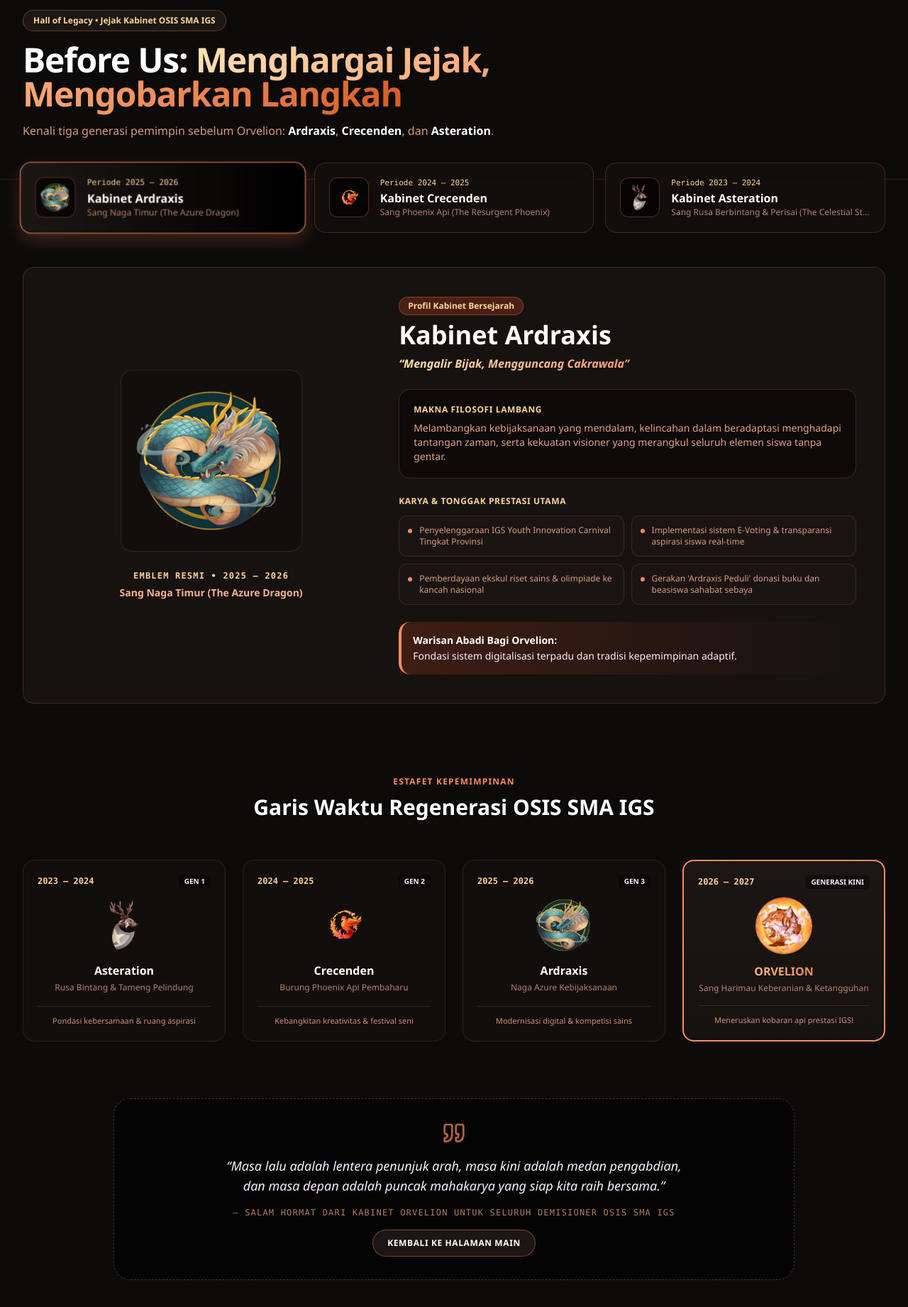
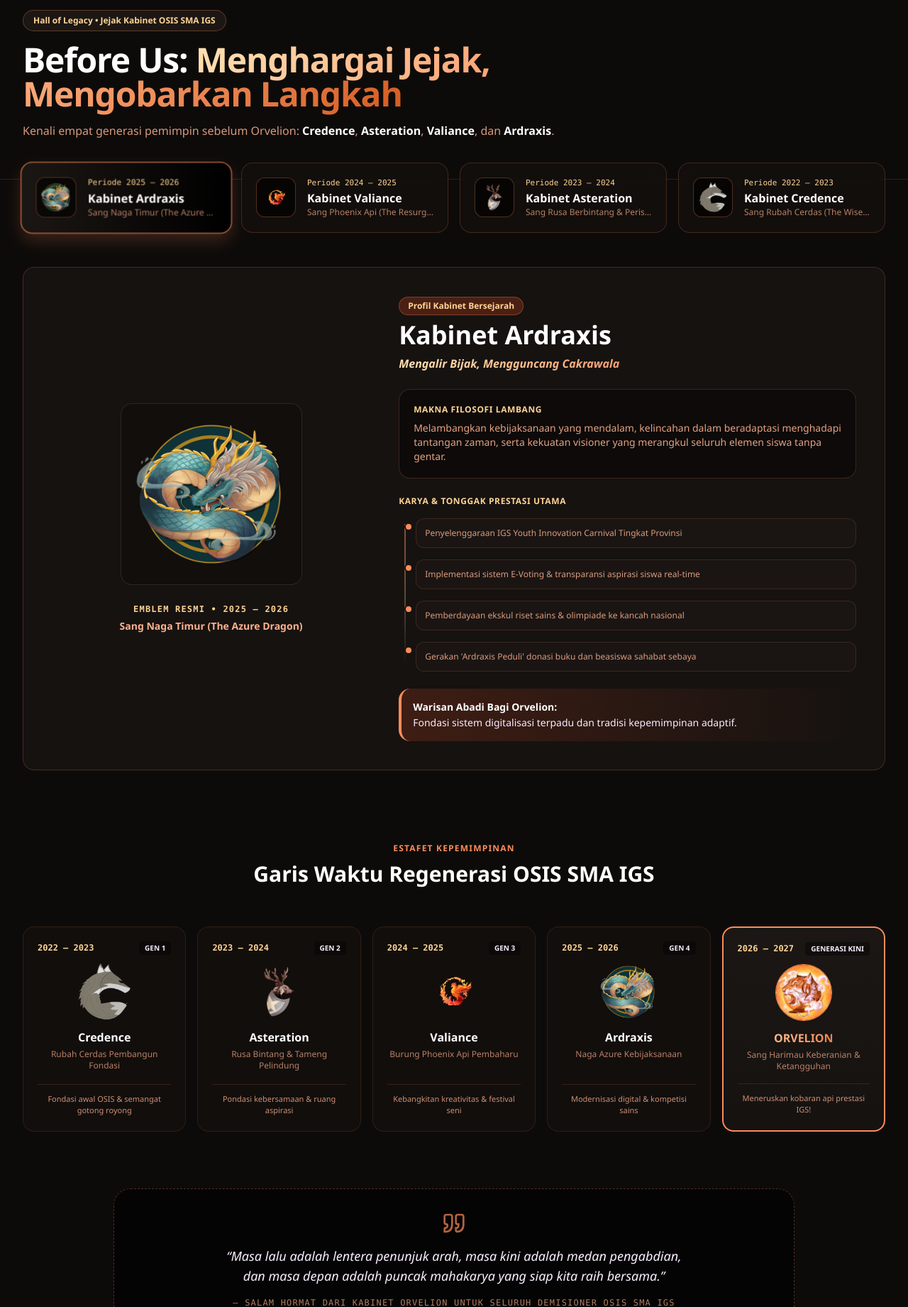
Before and after one commit to OSISSMAIGS/web-orvelion-prod, a Flask app: page /before-us in a window 1280 px wide. Shown: the part 90-1931 px from the top of the page at 71% size. Run offline with Flask 3, Linux system fonts and the light colour scheme; some libraries are stand-ins or nearby versions.

Commit message:
perbaiki before us

```diff
--- a/orvelion/content.py
+++ b/orvelion/content.py
@@ -195,7 +195,7 @@ CABINETS = [
         "period": "2025 – 2026",
         "symbol": "Sang Naga Timur (The Azure Dragon)",
         "image": "ardraxis.png",
-        "tagline": "“Mengalir Bijak, Mengguncang Cakrawala”",
+        "tagline": "Mengalir Bijak, Mengguncang Cakrawala",
         "philosophy": "Melambangkan kebijaksanaan yang mendalam, kelincahan dalam beradaptasi menghadapi tantangan zaman, serta kekuatan visioner yang merangkul seluruh elemen siswa tanpa gentar.",
         "achievements": [
             "Penyelenggaraan IGS Youth Innovation Carnival Tingkat Provinsi",
@@ -206,15 +206,15 @@ CABINETS = [
         "keyLegacy": "Fondasi sistem digitalisasi terpadu dan tradisi kepemimpinan adaptif.",
     },
     {
-        "id": "crecenden",
-        "name": "Kabinet Crecenden",
+        "id": "valiance",
+        "name": "Kabinet Valiance",
         "period": "2024 – 2025",
         "symbol": "Sang Phoenix Api (The Resurgent Phoenix)",
-        "image": "crecenden.png",
-        "tagline": "“Terlahir Kembali dalam Kobaran Prestasi”",
+        "image": "valiance.png",
+        "tagline": "Terlahir Kembali dalam Kobaran Prestasi",
         "philosophy": "Mengadopsi kekuatan burung phoenix yang senantiasa bangkit dengan api yang lebih berkobar. Simbol kebangkitan gairah berkarya, optimisme membara, dan inovasi yang tak pernah padam.",
         "achievements": [
-            "Revitalisasi total festival seni 'CreceArt Fest & Exhibition'",
+            "Revitalisasi total festival seni 'Valiance Art Fest & Exhibition'",
             "Rekor partisipasi delegasi lomba akademik dan olahraga terbanyak",
             "Inisiasi gerakan ramah lingkungan 'Green Ignatian' di sekolah",
             "Konser amal akbar bersama komunitas seni dan musik Palembang",
@@ -227,7 +227,7 @@ CABINETS = [
         "period": "2023 – 2024",
         "symbol": "Sang Rusa Berbintang & Perisai (The Celestial Stag)",
         "image": "asteration.png",
-        "tagline": "“Bercahaya di Langit Malam, Menjaga Persaudaraan”",
+        "tagline": "Bercahaya di Langit Malam, Menjaga Persaudaraan",
         "philosophy": "Rusa bertanduk anggun berpadu dengan perisai bintang melambangkan keagungan martabat, ketenangan dalam mengambil keputusan, serta komitmen menjadi pelindung kehangatan keluarga besar sekolah.",
         "achievements": [
             "Penyelenggaraan IGS Cup Reborn pasca masa transisi",
@@ -237,12 +237,37 @@ CABINETS = [
         ],
         "keyLegacy": "Kehangatan persaudaraan sejati dan fondasi perlindungan hak-hak siswa.",
     },
+    {
+        "id": "credence",
+        "name": "Kabinet Credence",
+        "period": "2022 – 2023",
+        "symbol": "Sang Rubah Cerdas (The Wise Fox)",
+        "image": "credence.png",
+        "tagline": "Cerdas Mengambil Langkah, Setia Memegang Amanat",
+        "philosophy": "Rubah melambangkan kecerdasan, ketangkasan, dan kemampuan beradaptasi. Simbol kebijaksanaan dalam mengambil keputusan, kelincahan mengatasi tantangan, serta kesetiaan pada amanah yang diberikan.",
+        "achievements": [
+            "Pendirian fondasi OSIS SMA IGS pasca pandemi",
+            "Inisiasi program 'Credence Care' bantuan sosial untuk siswa",
+            "Pengembangan sistem komunikasi awal antara OSIS dan siswa",
+            "Pembentukan tradisi kegiatan kreatif pertama di sekolah",
+        ],
+        "keyLegacy": "Fondasi awal keberadaan OSIS dan semangat gotong royong.",
+    },
 ]
 
 TIMELINE = [
     {
+        "period": "2022 – 2023",
+        "gen": "Gen 1",
+        "name": "Credence",
+        "image": "credence.png",
+        "caption": "Rubah Cerdas Pembangun Fondasi",
+        "legacy": "Fondasi awal OSIS & semangat gotong royong",
+        "current": False,
+    },
+    {
         "period": "2023 – 2024",
-        "gen": "Gen 1",
+        "gen": "Gen 2",
         "name": "Asteration",
         "image": "asteration.png",
         "caption": "Rusa Bintang & Tameng Pelindung",
@@ -251,16 +276,16 @@ TIMELINE = [
     },
     {
         "period": "2024 – 2025",
-        "gen": "Gen 2",
-        "name": "Crecenden",
-        "image": "crecenden.png",
+        "gen": "Gen 3",
+        "name": "Valiance",
+        "image": "valiance.png",
         "caption": "Burung Phoenix Api Pembaharu",
         "legacy": "Kebangkitan kreativitas & festival seni",
         "current": False,
     },
     {
         "period": "2025 – 2026",
-        "gen": "Gen 3",
+        "gen": "Gen 4",
         "name": "Ardraxis",
         "image": "ardraxis.png",
         "caption": "Naga Azure Kebijaksanaan",
--- a/static/js/app.js
+++ b/static/js/app.js
@@ -139,7 +139,7 @@ function initCabinets() {
     list.innerHTML = cab.achievements
       .map(
         (item) =>
-          `<div class="p-3 rounded-xl bg-[#1c1714]/80 border border-[rgba(253,140,90,0.15)] flex items-start gap-2.5 text-xs text-[#fdb18f]/85"><span class="w-1.5 h-1.5 rounded-full bg-[#FD8C5A] mt-1.5 shrink-0"></span><span>${item}</span></div>`
+          `<div class="relative"><div class="absolute -left-4 top-1.5 w-3 h-3 rounded-full bg-[#FD8C5A] border-2 border-[#161210]"></div><div class="p-3 rounded-xl bg-[#1c1714]/80 border border-[rgba(253,140,90,0.15)] text-xs text-[#fdb18f]/85">${item}</div></div>`
       )
       .join("");
     $$("[data-cabinet]").forEach((btn) => {
--- a/templates/before_us.html
+++ b/templates/before_us.html
@@ -7,13 +7,13 @@
     <div class="space-y-4 max-w-3xl">
       <div class="inline-flex items-center gap-2 px-3.5 py-1.5 rounded-full bg-orvelion-card border border-orvelion-coral/30 text-xs font-semibold text-orvelion-amber">Hall of Legacy • Jejak Kabinet OSIS SMA IGS</div>
       <h1 class="text-3xl sm:text-5xl font-black text-white tracking-tight">Before Us: <span class="text-gradient-orvelion">Menghargai Jejak, Mengobarkan Langkah</span></h1>
-      <p class="text-sm sm:text-base text-orvelion-peach/85">Kenali tiga generasi pemimpin sebelum Orvelion: <strong class="text-white">Ardraxis</strong>, <strong class="text-white">Crecenden</strong>, dan <strong class="text-white">Asteration</strong>.</p>
+      <p class="text-sm sm:text-base text-orvelion-peach/85">Kenali empat generasi pemimpin sebelum Orvelion: <strong class="text-white">Credence</strong>, <strong class="text-white">Asteration</strong>, <strong class="text-white">Valiance</strong>, dan <strong class="text-white">Ardraxis</strong>.</p>
     </div>
   </div>
 </section>
 
 <section class="max-w-7xl mx-auto px-4 sm:px-6 lg:px-8 -mt-6">
-  <div class="grid grid-cols-1 sm:grid-cols-3 gap-4">
+  <div class="grid grid-cols-1 sm:grid-cols-2 lg:grid-cols-4 gap-4">
     {% for cab in cabinets %}
       <button type="button" data-cabinet="{{ cab.id }}" class="{% if loop.first %}is-selected{% endif %} text-left p-4 sm:p-5 rounded-2xl border border-orvelion-coral/20 glass-card flex items-center gap-4">
         <div class="w-14 h-14 rounded-xl bg-black/60 border border-orvelion-coral/30 p-1.5 shrink-0 overflow-hidden">
@@ -51,13 +51,16 @@
           <div class="text-xs font-bold uppercase tracking-wider text-orvelion-amber mb-2">Makna Filosofi Lambang</div>
           <p id="cab-philosophy" class="text-xs sm:text-sm text-orvelion-peach/90 leading-relaxed">{{ cabinets[0].philosophy }}</p>
         </div>
-        <div class="space-y-3">
+        <div class="space-y-4">
           <h4 class="text-xs font-bold uppercase tracking-wider text-orvelion-amber">Karya & Tonggak Prestasi Utama</h4>
-          <div id="cab-achievements" class="grid grid-cols-1 sm:grid-cols-2 gap-2.5">
+          <div id="cab-achievements" class="relative pl-6 space-y-4">
+            <div class="absolute left-2 top-2 bottom-2 w-0.5 bg-gradient-to-b from-orvelion-coral/50 via-orvelion-amber/30 to-transparent"></div>
             {% for ach in cabinets[0].achievements %}
-              <div class="p-3 rounded-xl bg-orvelion-card/80 border border-orvelion-coral/15 flex items-start gap-2.5 text-xs text-orvelion-peach/85">
-                <span class="w-1.5 h-1.5 rounded-full bg-orvelion-coral mt-1.5 shrink-0"></span>
-                <span>{{ ach }}</span>
+              <div class="relative">
+                <div class="absolute -left-4 top-1.5 w-3 h-3 rounded-full bg-orvelion-coral border-2 border-[#161210]"></div>
+                <div class="p-3 rounded-xl bg-orvelion-card/80 border border-orvelion-coral/15 text-xs text-orvelion-peach/85">
+                  {{ ach }}
+                </div>
               </div>
             {% endfor %}
           </div>
@@ -76,7 +79,7 @@
     <span class="text-xs font-bold tracking-widest uppercase text-orvelion-coral">Estafet Kepemimpinan</span>
     <h2 class="text-2xl sm:text-3xl font-extrabold text-white mt-2">Garis Waktu Regenerasi OSIS SMA IGS</h2>
   </div>
-  <div class="grid grid-cols-1 sm:grid-cols-2 lg:grid-cols-4 gap-6">
+  <div class="grid grid-cols-1 sm:grid-cols-2 lg:grid-cols-5 gap-4">
     {% for step in timeline %}
       <div class="glass-card rounded-2xl p-5 flex flex-col justify-between {% if step.current %}border-2 border-orvelion-coral bg-gradient-to-b from-orvelion-card to-orvelion-surface{% endif %}">
         <div>
```
Also changed, not shown: templates/home.html (+2 -39 lines), static/images/credence.png (added), static/images/favicon.ico (deleted), static/images/valiance.png (renamed from static/images/crecenden.png).
